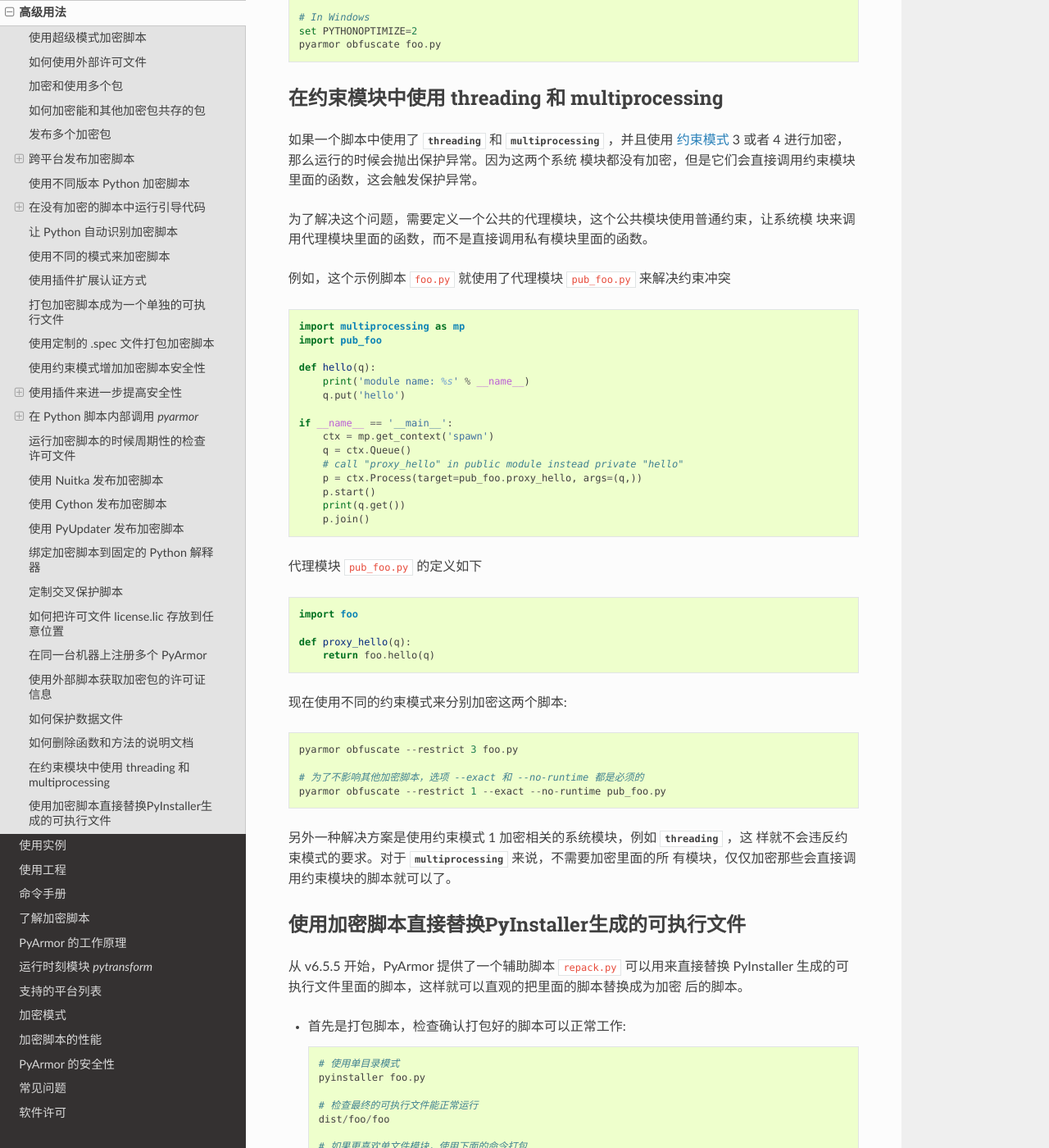
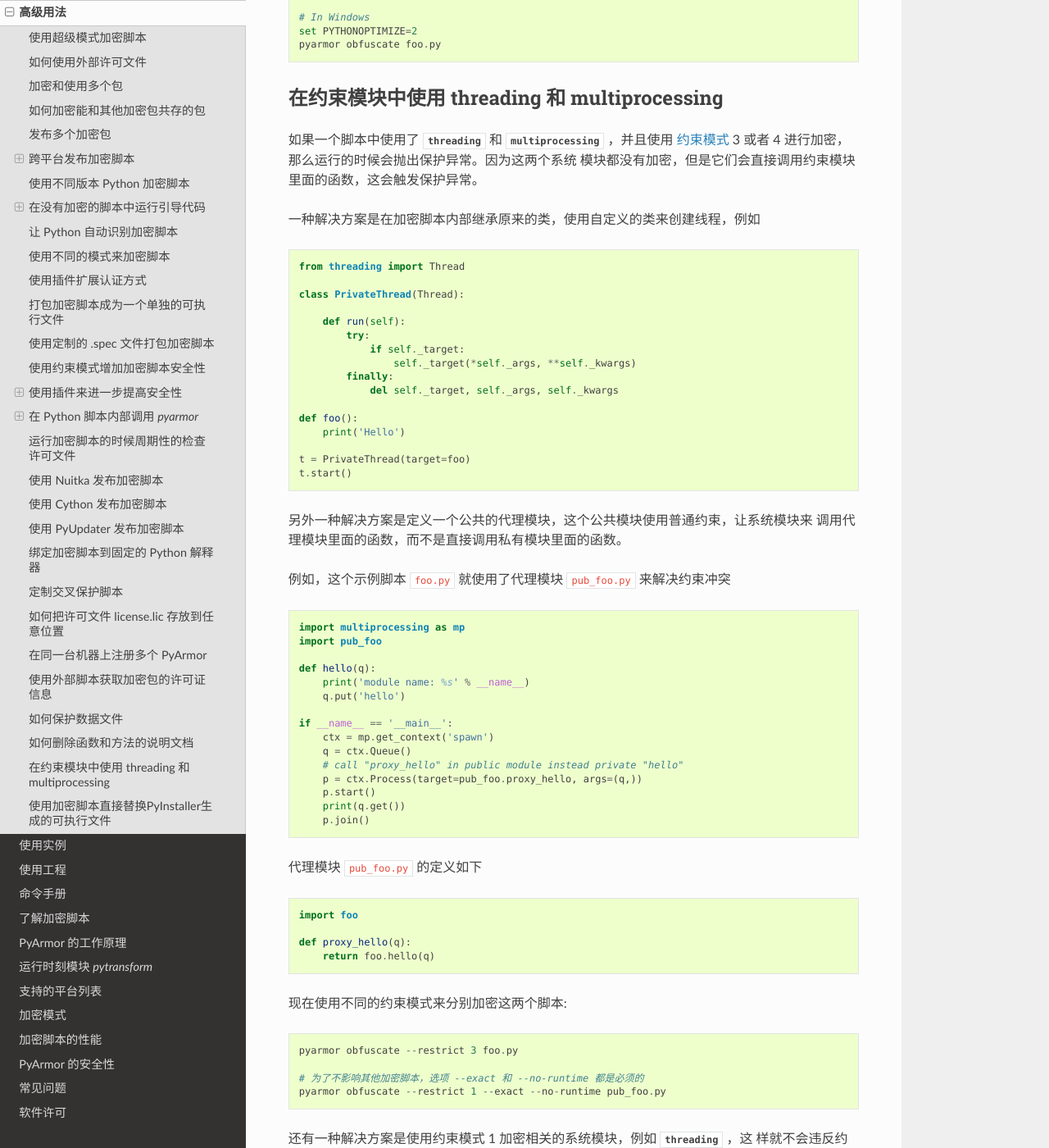
Before and after one commit to dashingsoft/pyarmor-docs-zh, a Sphinx documentation site: the page built from docs/advanced.rst, in a window 1280 px wide and 1400 px high, scrolled down 27752 px. Shown: the whole window at 82% size. Built offline with Sphinx 7.4.7 and the Read the Docs theme 2.0.0, drawn with Linux system fonts in a browser that asks for light colours.

Commit message:
Refine sample code

```diff
--- a/docs/advanced.rst
+++ b/docs/advanced.rst
@@ -1316,8 +1316,29 @@ PyArmor 不会加密数据文件，但是可以把数据文件使用脚本文件
 :ref:`约束模式` 3 或者 4 进行加密，那么运行的时候会抛出保护异常。因为这两个系统
 模块都没有加密，但是它们会直接调用约束模块里面的函数，这会触发保护异常。
 
-为了解决这个问题，需要定义一个公共的代理模块，这个公共模块使用普通约束，让系统模
-块来调用代理模块里面的函数，而不是直接调用私有模块里面的函数。
+一种解决方案是在加密脚本内部继承原来的类，使用自定义的类来创建线程，例如
+
+.. code:: python
+
+    from threading import Thread
+
+    class PrivateThread(Thread):
+
+        def run(self):
+            try:
+                if self._target:
+                    self._target(*self._args, **self._kwargs)
+            finally:
+                del self._target, self._args, self._kwargs
+
+    def foo():
+        print('Hello')
+
+    t = PrivateThread(target=foo)
+    t.start()
+
+另外一种解决方案是定义一个公共的代理模块，这个公共模块使用普通约束，让系统模块来
+调用代理模块里面的函数，而不是直接调用私有模块里面的函数。
 
 例如，这个示例脚本 ``foo.py`` 就使用了代理模块 ``pub_foo.py`` 来解决约束冲突
 
@@ -1355,7 +1376,7 @@ PyArmor 不会加密数据文件，但是可以把数据文件使用脚本文件
     # 为了不影响其他加密脚本，选项 --exact 和 --no-runtime 都是必须的
     pyarmor obfuscate --restrict 1 --exact --no-runtime pub_foo.py
 
-另外一种解决方案是使用约束模式 1 加密相关的系统模块，例如 :mod:`threading` ，这
+还有一种解决方案是使用约束模式 1 加密相关的系统模块，例如 :mod:`threading` ，这
 样就不会违反约束模式的要求。对于 :mod:`multiprocessing` 来说，不需要加密里面的所
 有模块，仅仅加密那些会直接调用约束模块的脚本就可以了。
 
```
